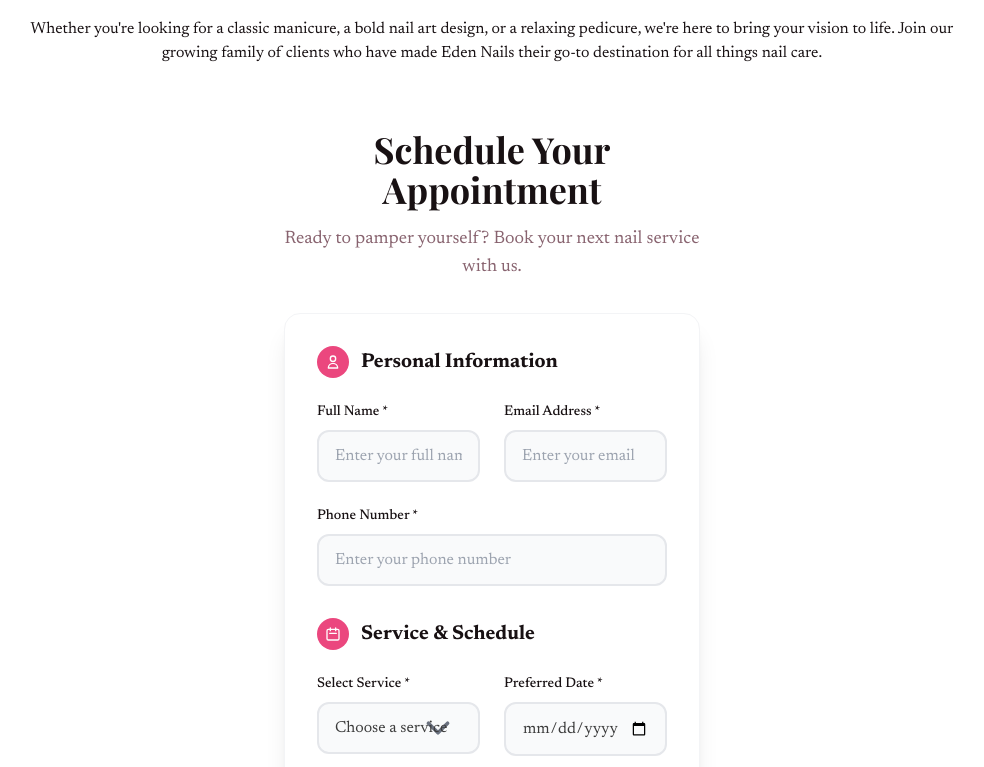
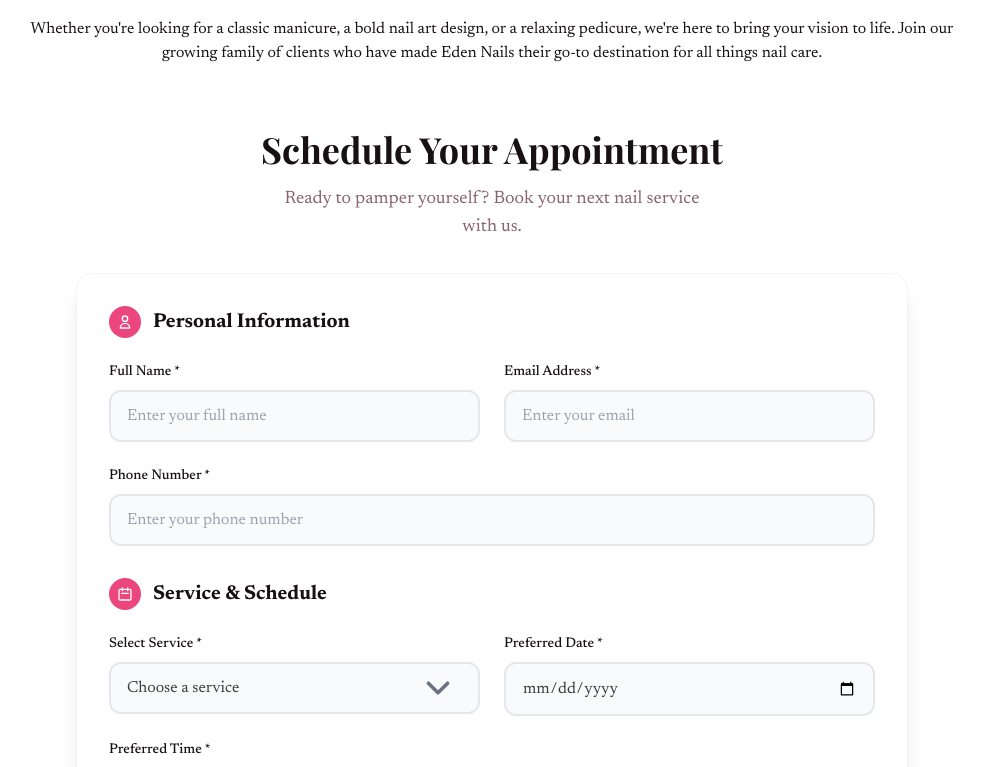
Before and after one commit to thaitran1506/edennailsv2, a Next.js app: page / in a window 1280 px wide. Shown: the part 3602-4369 px from the top of the page, without its empty margins (148-1132 px from the left). Built offline with nearby package versions, Linux system fonts and the light colour scheme.

Commit message:
Increase booking form width to display prompts fully

```diff
--- a/src/app/page.tsx
+++ b/src/app/page.tsx
@@ -115,7 +115,7 @@
 
       <section id="booking" className="py-5 bg-white">
         <div className="flex justify-center items-center w-full">
-          <div className="max-w-[512px] w-full px-4">
+          <div className="w-full px-4">
             <BookingForm onSubmit={handleAppointmentSubmit} />
           </div>
         </div>
--- a/src/components/BookingForm.tsx
+++ b/src/components/BookingForm.tsx
@@ -111,7 +111,7 @@
   };
 
   return (
-    <div className="w-full max-w-2xl mx-auto px-4 sm:px-6 lg:px-8">
+    <div className="w-full max-w-4xl mx-auto px-4 sm:px-6 lg:px-8">
       {/* Header Section */}
       <div className="text-center mb-8">
         <h2 className="text-3xl sm:text-4xl font-bold text-[#181113] mb-4 font-elegant">
```
